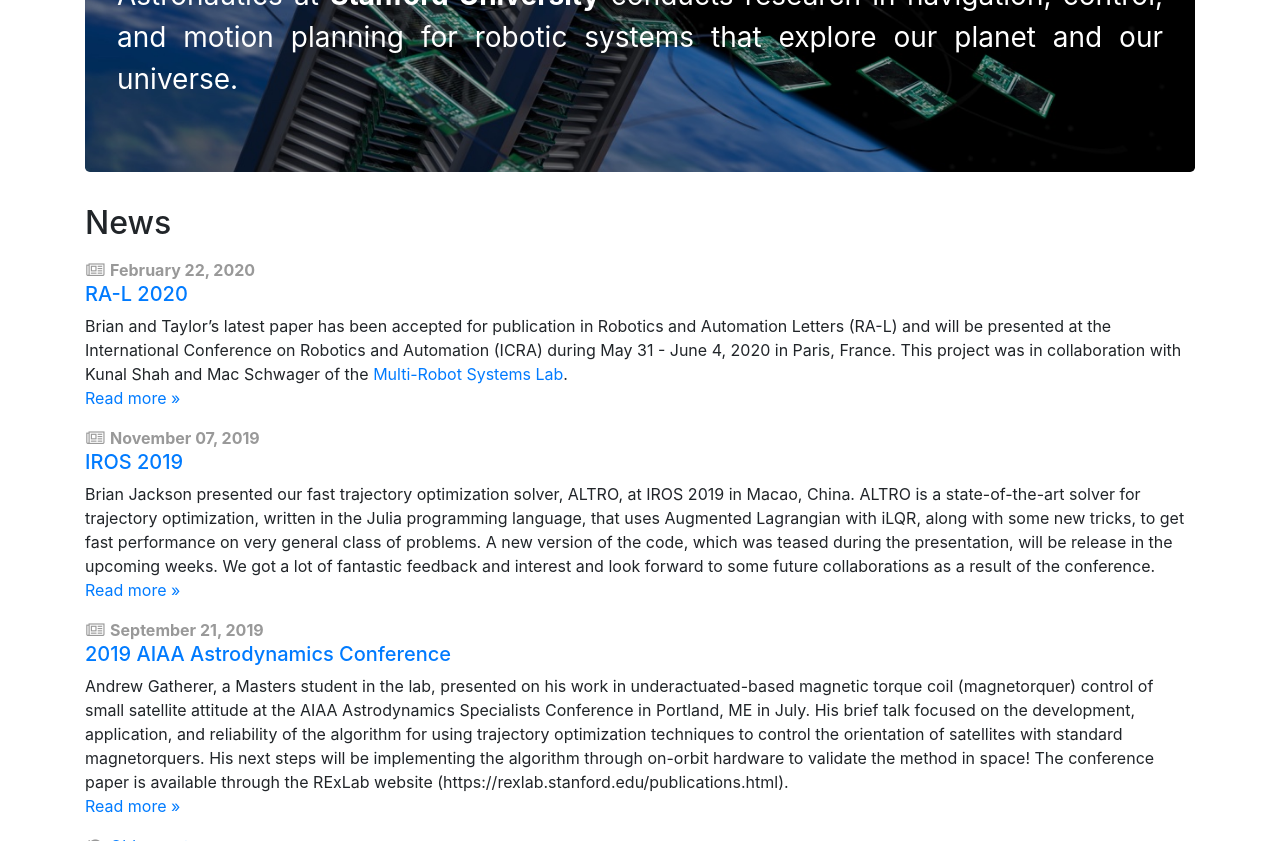
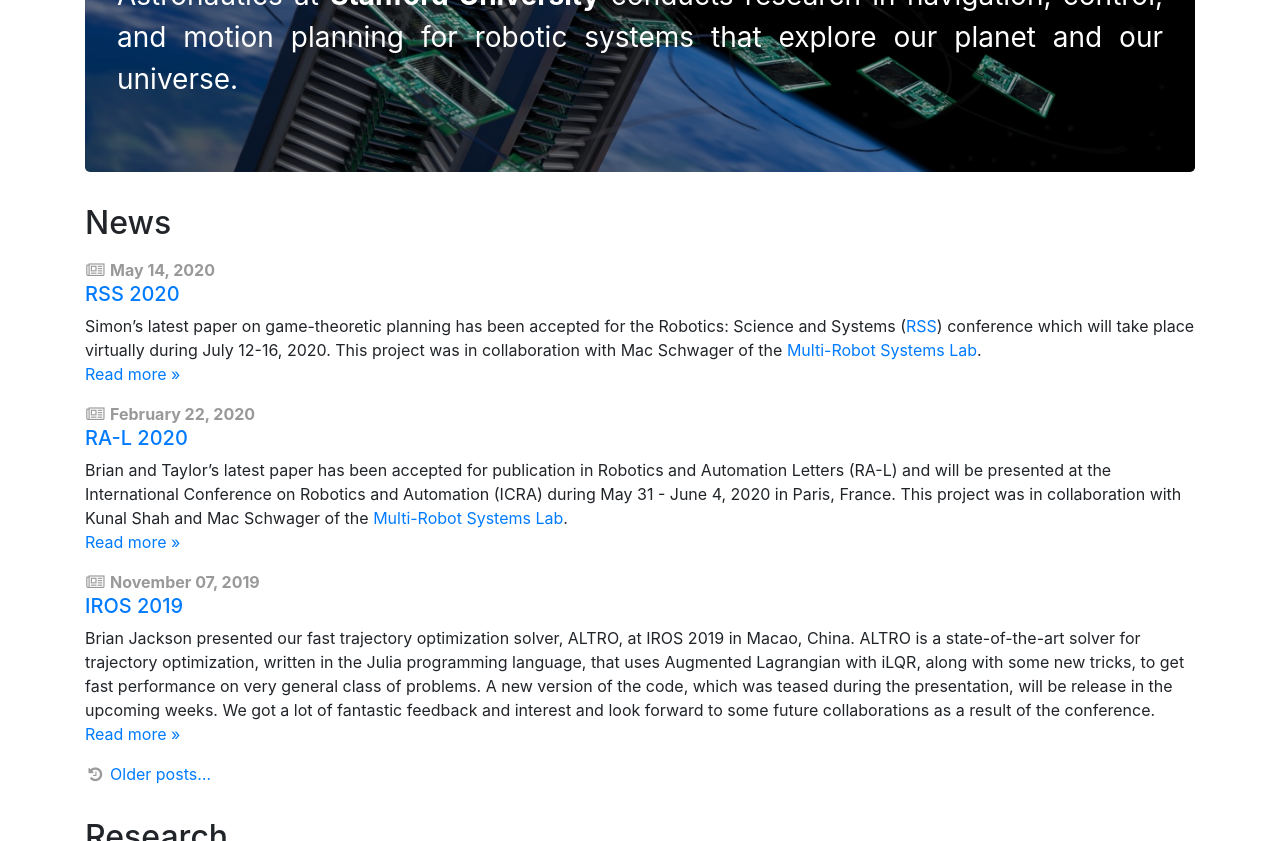
Before and after one commit to RoboticExplorationLab/roboticexplorationlab.github.io, a Jekyll site: the page built from index.html, in a window 1280 px wide and 900 px high, scrolled down 324 px, cut to the strip 0-841 px from the top of the window. Built offline with Jekyll 4.4.1, drawn with Linux system fonts in a browser that asks for light colours.

Commit message:
adding RSS2020 post

```diff
--- a/_data/people.yml
+++ b/_data/people.yml
@@ -32,7 +32,7 @@ max:
 
 simon:
     display_name: "Simon Le Cleac'h"
-    webpage: "https://www.linkedin.com/in/simon-lc/"
+    webpage: "https://simon-lc.github.io/"
     github: simon-lc
     role: phd
     image: /img/people/simon.jpg
--- /dev/null
+++ b/_posts/2020-05-14-RSS.md
@@ -0,0 +1,10 @@
+---
+title: RSS 2020
+layout: post
+shortnews: false
+icon: newspaper-o
+---
+
+Simon's latest paper on game-theoretic planning has been accepted for the Robotics: Science and Systems ([RSS](https://roboticsconference.org/)) conference which will take place virtually during July 12-16, 2020. This project was in collaboration with Mac Schwager of the [Multi-Robot Systems Lab](https://msl.stanford.edu/).
+
+The paper is available [here](https://rexlab.stanford.edu/papers/ALGAMES.pdf) and examples are available on [GitHub](https://github.com/RoboticExplorationLab/ALGAMES.jl).
```
